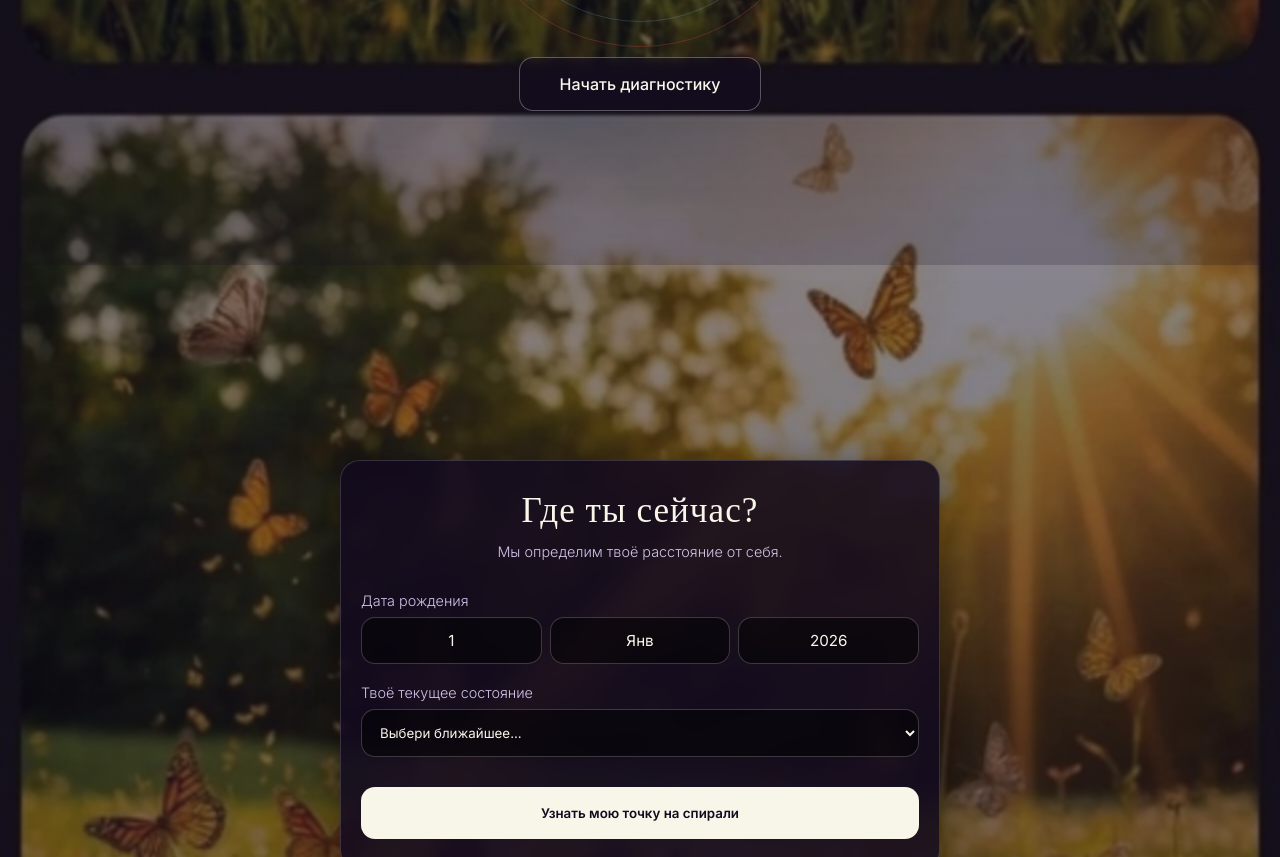
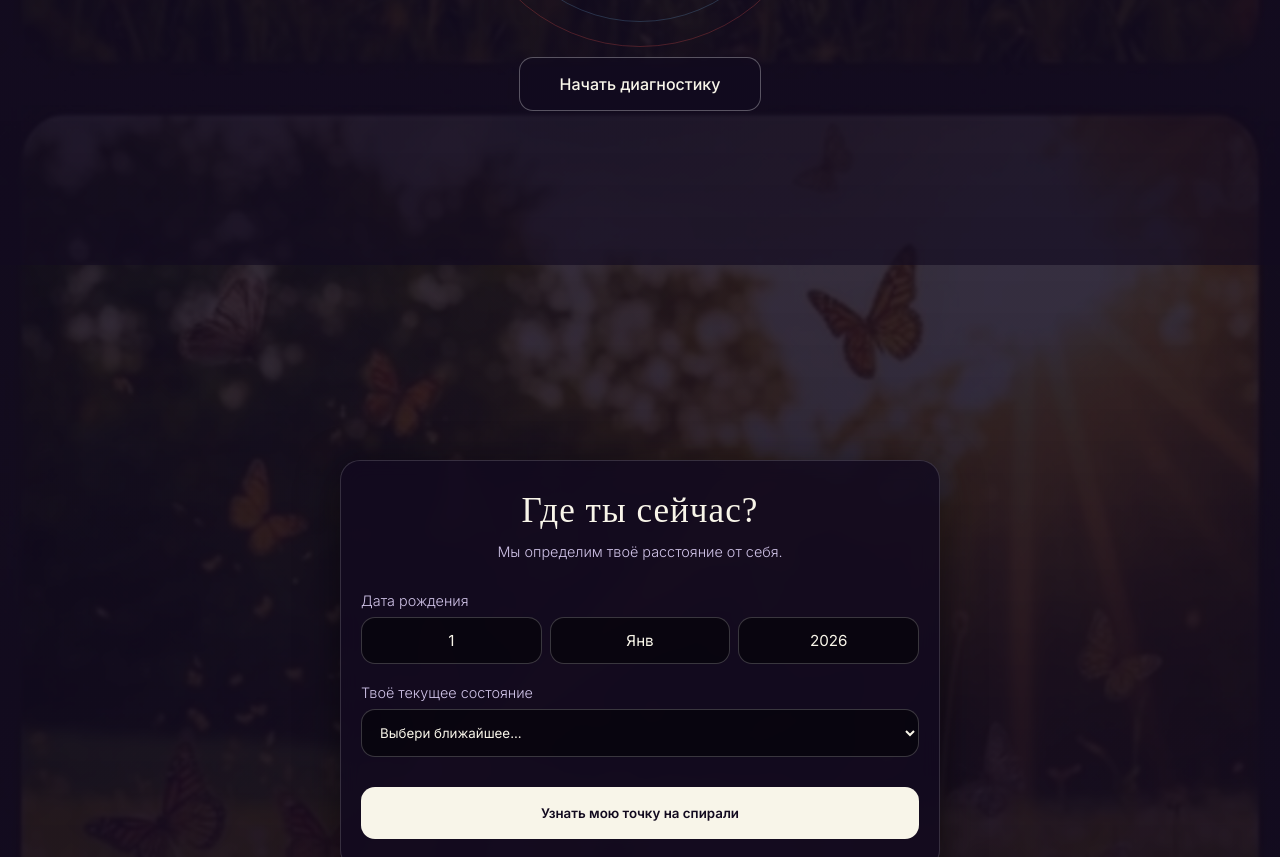
Before and after one commit to astrologdguta/astrologdguta.github.io, a plain HTML site: page index.html in a window 1280 px wide. Shown: the part 1335-2192 px from the top of the page. Drawn offline with Linux system fonts and the light colour scheme; a web font is replaced by a local one.

Commit message:
Add files via upload

```diff
--- a/index.html
+++ b/index.html
@@ -26,14 +26,14 @@
         }
         * { margin: 0; padding: 0; box-sizing: border-box; scroll-behavior: smooth; }
 
-        /* --- ФОН НА ВЕСЬ САЙТ (С FIXED И БОЛЕЕ СВЕТЛЫМ ГРАДИЕНТОМ) --- */
+        /* --- ФОН НА ВЕСЬ САЙТ (ВОЗВРАЩАЕМ ПЛОТНОСТЬ И FIXED) --- */
         body {
             background-color: var(--bg);
-            /* Градиент сделан светлее (0.5 и 0.6) */
-            background-image: linear-gradient(rgba(18, 10, 31, 0.5), rgba(18, 10, 31, 0.6)), url('bg.jpg');
+            /* Вернули плотный градиент (0.85 и 0.95), чтобы картинка не слепила */
+            background-image: linear-gradient(rgba(18, 10, 31, 0.85), rgba(18, 10, 31, 0.95)), url('bg.jpg');
             background-size: cover;
-            background-position: center center;
-            background-attachment: fixed; /* Вернули фиксацию */
+            background-position: center top;
+            background-attachment: fixed; /* Вернули фиксацию для компа */
             background-repeat: no-repeat;
             color: var(--text);
             font-family: var(--font-body);
@@ -45,13 +45,13 @@
         h1, h2, h3, .book-page h2, .c-title h2, .map-title h2 { font-family: var(--font-title); font-weight: 400; letter-spacing: 1px; }
 
         ::-webkit-scrollbar { width: 10px; }
-        ::-webkit-scrollbar-track { background: rgba(18, 10, 31, 0.5); }
+        ::-webkit-scrollbar-track { background: rgba(18, 10, 31, 0.8); }
         ::-webkit-scrollbar-thumb { background: rgba(126, 200, 255, 0.4); border-radius: 6px; }
         ::-webkit-scrollbar-thumb:hover { background: rgba(126, 200, 255, 0.6); }
 
         /* --- БЛОК 1: ГЛАВНЫЙ ЭКРАН --- */
-        #hero { height: 100vh; display: flex; flex-direction: column; align-items: center; justify-content: center; text-align: center; position: relative; background: radial-gradient(circle at center, rgba(230, 216, 255, 0.15) 0%, rgba(58, 36, 82, 0.2) 55%, rgba(18, 10, 31, 0.5) 100%); padding: 20px; }
-        .zero-center { position: absolute; top: 50%; left: 50%; transform: translate(-50%, -50%); width: 300px; height: 300px; background: radial-gradient(circle, rgba(255,255,255,0.3) 0%, rgba(255,255,255,0) 70%); border-radius: 50%; animation: breathe 6s infinite; z-index: -1; }
+        #hero { height: 100vh; display: flex; flex-direction: column; align-items: center; justify-content: center; text-align: center; position: relative; background: radial-gradient(circle at center, rgba(230, 216, 255, 0.15) 0%, rgba(58, 36, 82, 0.4) 55%, rgba(18, 10, 31, 0.7) 100%); padding: 20px; }
+        .zero-center { position: absolute; top: 50%; left: 50%; transform: translate(-50%, -50%); width: 300px; height: 300px; background: radial-gradient(circle, rgba(255,255,255,0.4) 0%, rgba(255,255,255,0) 70%); border-radius: 50%; animation: breathe 6s infinite; z-index: -1; }
         @keyframes breathe { 0%, 100% { transform: translate(-50%, -50%) scale(1); opacity: 0.8; } 50% { transform: translate(-50%, -50%) scale(1.1); opacity: 1; } }
         h1 { font-size: 3.2rem; letter-spacing: 4px; margin-bottom: 25px; text-transform: uppercase; color: #ffffff; text-shadow: 0 4px 20px rgba(0,0,0,0.8); }
         .subtitle { font-size: 1.15rem; color: #ffffff; line-height: 1.8; margin-bottom: 30px; text-shadow: 0 2px 10px rgba(0,0,0,0.8); font-weight: 300; }
@@ -79,7 +79,7 @@
         .user-point { position: absolute; width: 10px; height: 10px; background: var(--red); border-radius: 50%; box-shadow: 0 0 15px 5px rgba(209, 74, 74, 0.7); transform: translate(90px, -60px); z-index: 6; }
         .alice-line { position: absolute; width: 2px; height: 120px; background: linear-gradient(to top, transparent, var(--blue)); transform: rotate(35deg) translate(-40px, -80px); transform-origin: bottom center; z-index: 4; opacity: 0.8; border-radius: 2px; }
 
-        .btn-diag { margin-top: 40px; padding: 16px 40px; color: var(--text); background: rgba(18, 10, 31, 0.5); border: 1px solid rgba(255, 255, 255, 0.3); border-radius: var(--r-md); cursor: pointer; text-decoration: none; transition: 0.4s; font-family: var(--font-body); font-weight: 500; backdrop-filter: blur(5px); }
+        .btn-diag { margin-top: 40px; padding: 16px 40px; color: var(--text); background: rgba(18, 10, 31, 0.6); border: 1px solid rgba(255, 255, 255, 0.3); border-radius: var(--r-md); cursor: pointer; text-decoration: none; transition: 0.4s; font-family: var(--font-body); font-weight: 500; backdrop-filter: blur(5px); }
         .btn-diag:hover { border-color: var(--blue); color: var(--blue); box-shadow: 0 0 20px rgba(126, 200, 255, 0.4); }
 
         /* --- БЛОК 3: ДИАГНОСТИКА --- */
```
